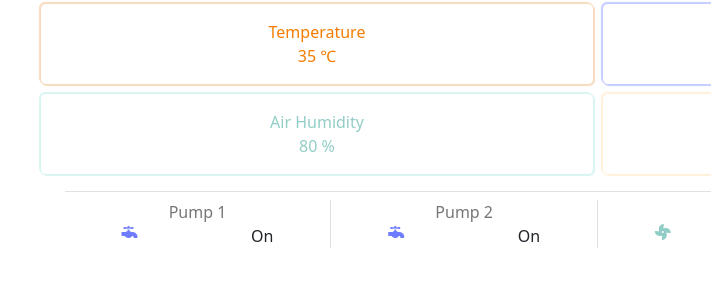
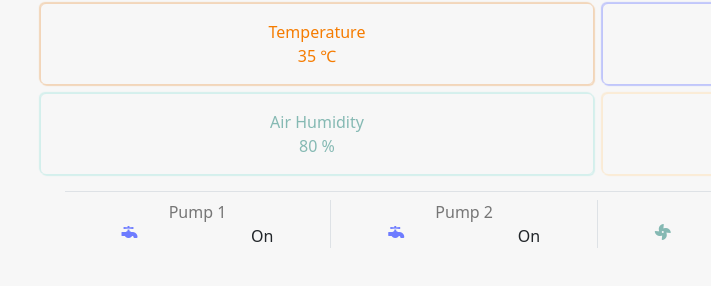
Before and after one commit to MiguelArgentina/indoor_garden_webapp, a plain HTML site: page index.html in a window 1280 px wide. Shown: the part 484-770 px from the top of the page, 42-753 px from the left. Drawn offline with nearby package versions, Linux system fonts and the light colour scheme.

Commit message:
Change body background color

```diff
--- a/assets/styles/main.scss
+++ b/assets/styles/main.scss
@@ -1,5 +1,6 @@
+$body-background-color: #f7f7f7;
 $soil-color: #6e7cff;
-$air-color: #91cdc6;
+$air-color: #85b9b3;
 $temp-color: #f57c00;
 $light-color: #e1aa23;
 $main-color: #388e3c;
@@ -16,6 +17,7 @@ $light-card-color: rgba(255, 217, 163, 0.4);
 }
 
 body {
+  background-color: $body-background-color;
   width: 100%;
 }
 
```
Also changed, not shown: assets/styles/main.min.css.
